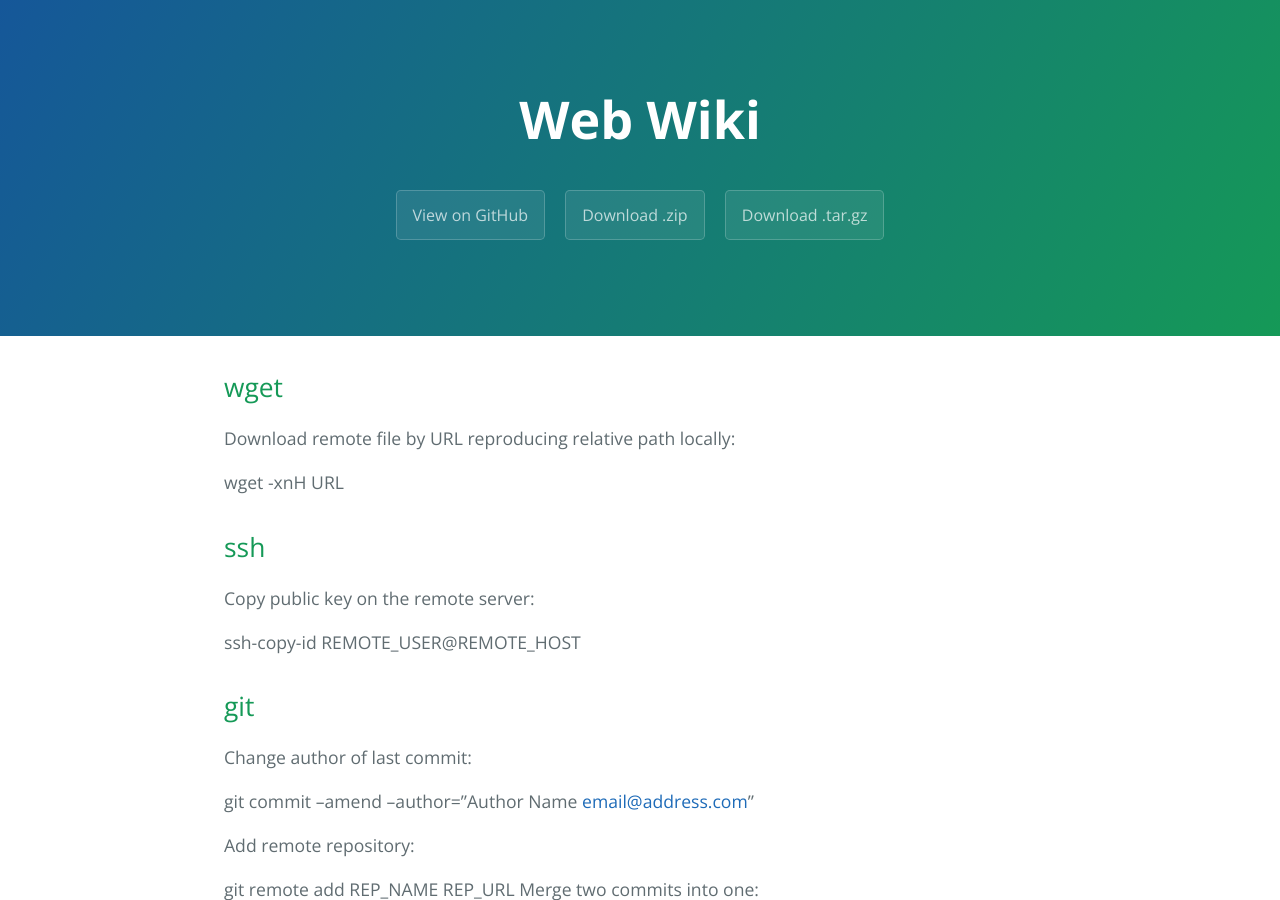
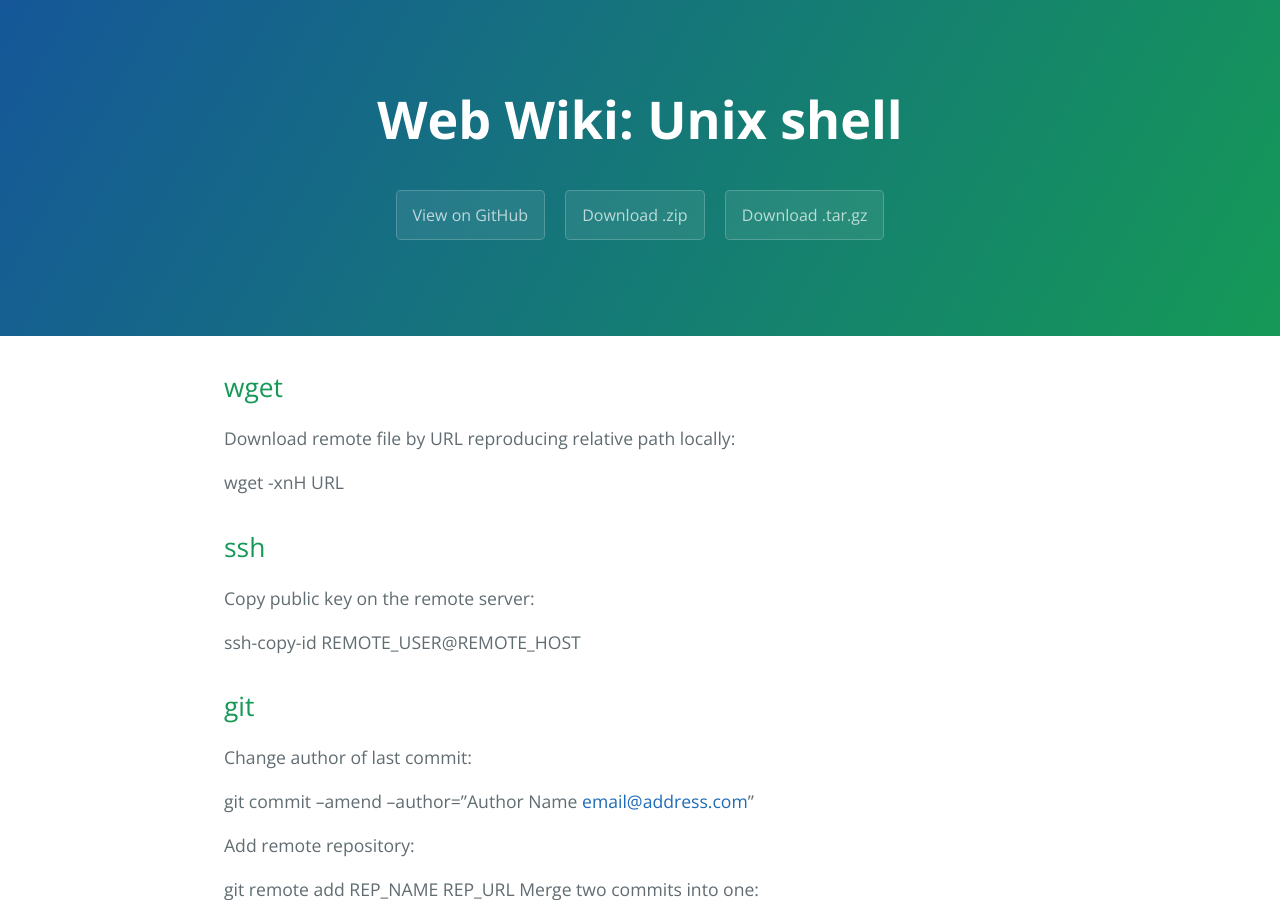
Before and after one commit to highweb/web-wiki, a Jekyll site: the page built from shell.md, in a window 1280 px wide and 900 px high. Built offline with Jekyll 4.4.1, drawn with Linux system fonts in a browser that asks for light colours.

Commit message:
Update base.html

```diff
--- a/_layouts/base.html
+++ b/_layouts/base.html
@@ -11,7 +11,7 @@
   </head>
   <body>
     <section class="page-header">
-      <h1 class="project-name">Web Wiki</h1>
+      <h1 class="project-name">Web Wiki: {{ page.title }}</h1>
       <h2 class="project-tagline"></h2>
       <a href="https://github.com/highweb/web-wiki" class="btn">View on GitHub</a>
       <a href="https://github.com/highweb/web-wiki/zipball/master" class="btn">Download .zip</a>
```
Also changed, not shown: other parts of _layouts/base.html (+1 -1 lines).
